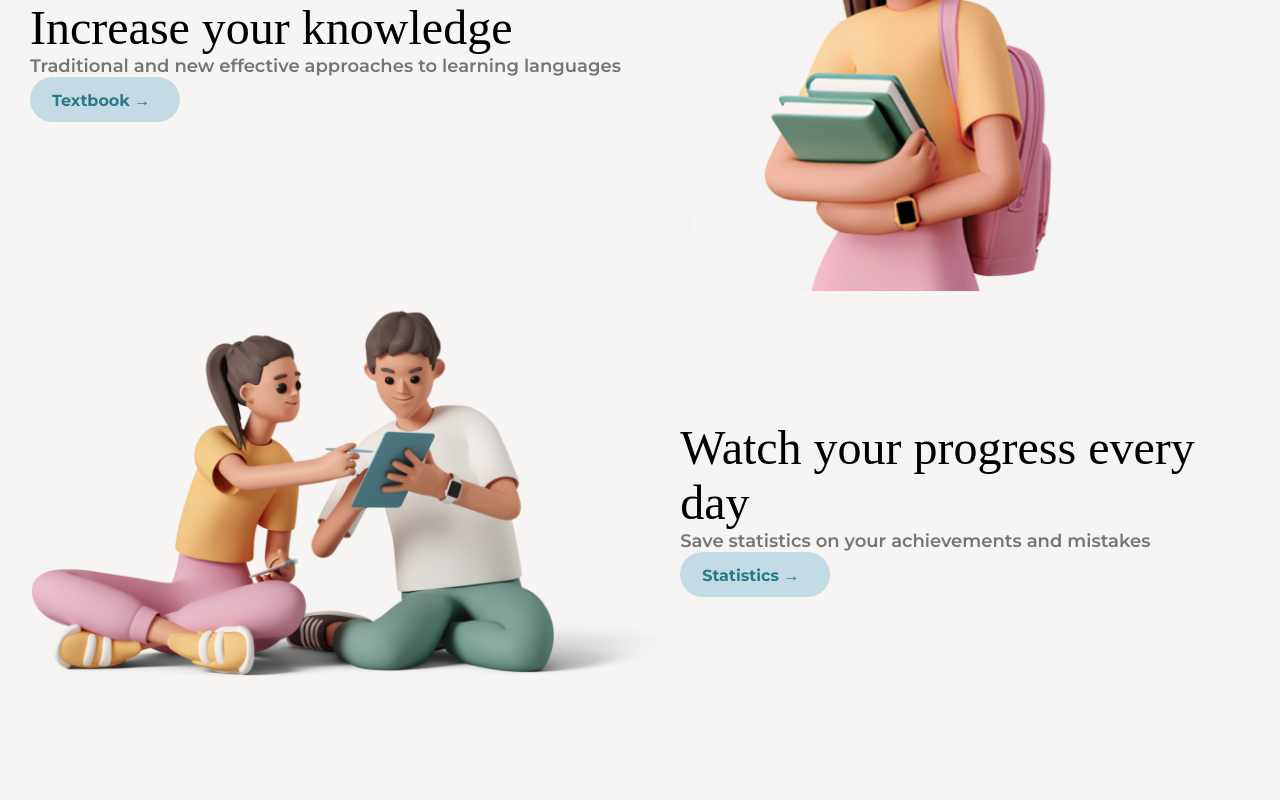
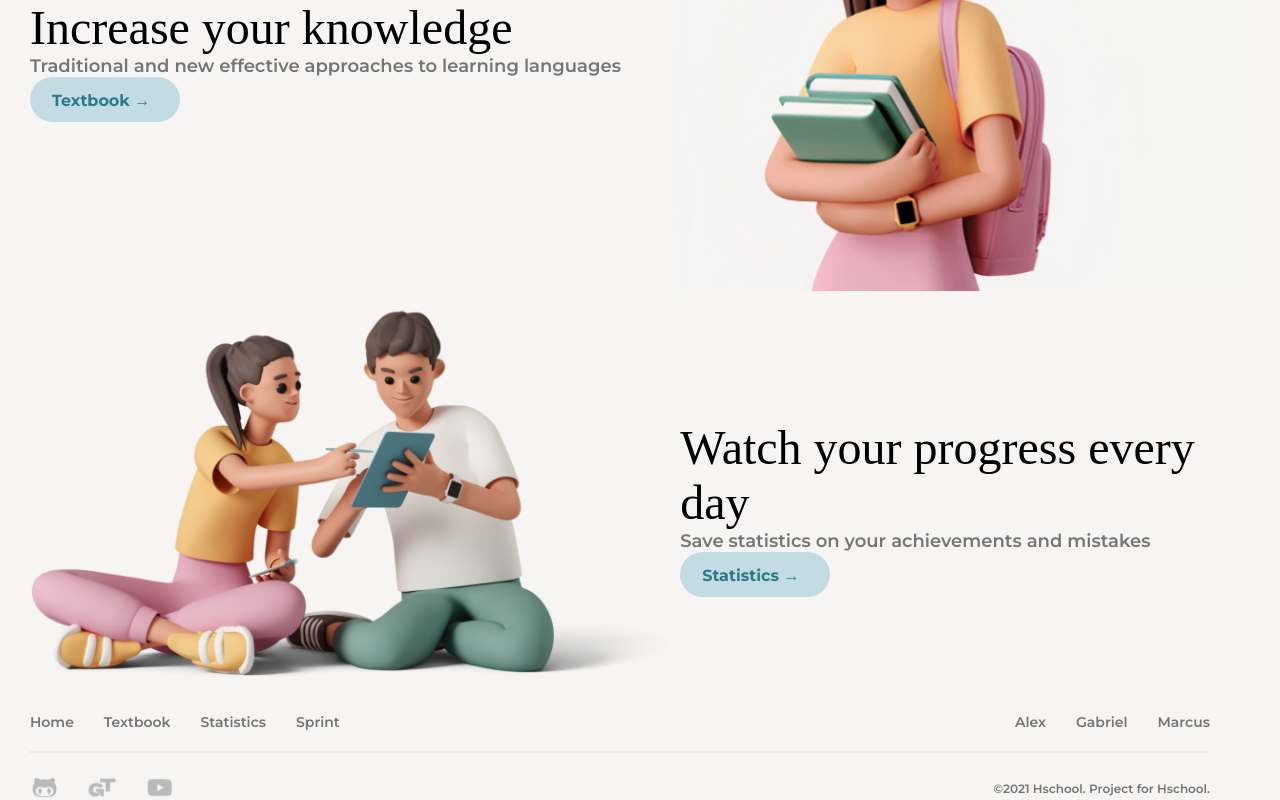
Before and after one commit to faleialina/EducationPlatform, a React (Create React App) app in the folder client/: page / in a window 1280 px wide. Shown: the part 1300-2100 px from the top of the page. Before the commit the page ends 2013 px from the top, so only its background shows below. Built offline with nearby package versions, Linux system fonts and the light colour scheme; a web font is replaced by a local one.

Commit message:
client/footer

```diff
--- /dev/null
+++ b/client/src/companents/Footer/Footer.js
@@ -0,0 +1,27 @@
+import style from './style.module.css';
+function Footer() {
+    return (
+        <div className={style.wrapper}>
+            <div className={style.nav}>
+                <div className={style.transition}>
+                    <p>Home</p>
+                    <p>Textbook</p>
+                    <p>Statistics</p>
+                    <p>Sprint</p>
+                </div>
+                <div className={style.name}>
+                    <p>Alex</p>
+                    <p>Gabriel</p>
+                    <p>Marcus</p>
+                </div>
+            </div>
+            <div className={style.line}></div>
+            <div className={style.end}>
+                <div className={style.img}></div>
+                <div className={style.signature}>©2021 Hschool. Project for Hschool.</div>
+            </div>
+        </div>
+    )
+};
+
+export default Footer;
--- /dev/null
+++ b/client/src/companents/Footer/style.module.css
@@ -0,0 +1,59 @@
+.wrapper {
+    width: 1180px;
+}
+
+.nav {
+    display: flex;
+    justify-content: space-between;
+    align-items: center;
+    color: var(--primaty-grey-dark, #757575);
+    font: 600 14px Montserrat;
+    margin-bottom: 20px;
+}
+
+.nav .transition {
+    display: flex;
+    justify-content: space-between;
+    align-items: center;
+}
+
+.nav .transition p {
+    margin-right: 30px;
+}
+
+.nav .name {
+    display: flex;
+    justify-content: space-between;
+    align-items: center;
+}
+
+.nav .name p {
+    margin-left: 30px;
+}
+
+.line {
+    background-image: url(./assets/Vector\ 1.png);
+    background-repeat: no-repeat;
+    background-size: contain;
+    height: 5px;
+}
+
+.end {
+    display: flex;
+    justify-content: space-between;
+    align-items: center;
+    margin-top: 20px;
+}
+
+.end .img {
+    background-image: url(../Footer/assets/Frame\ 6.png);
+    background-repeat: no-repeat;
+    background-size: contain;
+    width: 150px;
+    height: 24px;
+}
+
+.end .signature {
+    color: var(--primaty-grey-dark, #757575);
+    font: 600 12px Montserrat;
+}
--- a/client/src/pages/HomePage/HomePage.js
+++ b/client/src/pages/HomePage/HomePage.js
@@ -1,5 +1,6 @@
 import Header from "../../companents/Header/Header";
 import Preview from "../../companents/Preview/Preview";
+import Footer from "../../companents/Footer/Footer";
 
 
 function HomePage() {
@@ -7,6 +8,7 @@ function HomePage() {
         <div>
             <Header />
             <Preview />
+            <Footer />
         </div>
     )
 };
```
Also changed, not shown: client/src/companents/Footer/assets/Frame 6.png (added), client/src/companents/Footer/assets/Vector 1.png (added).
